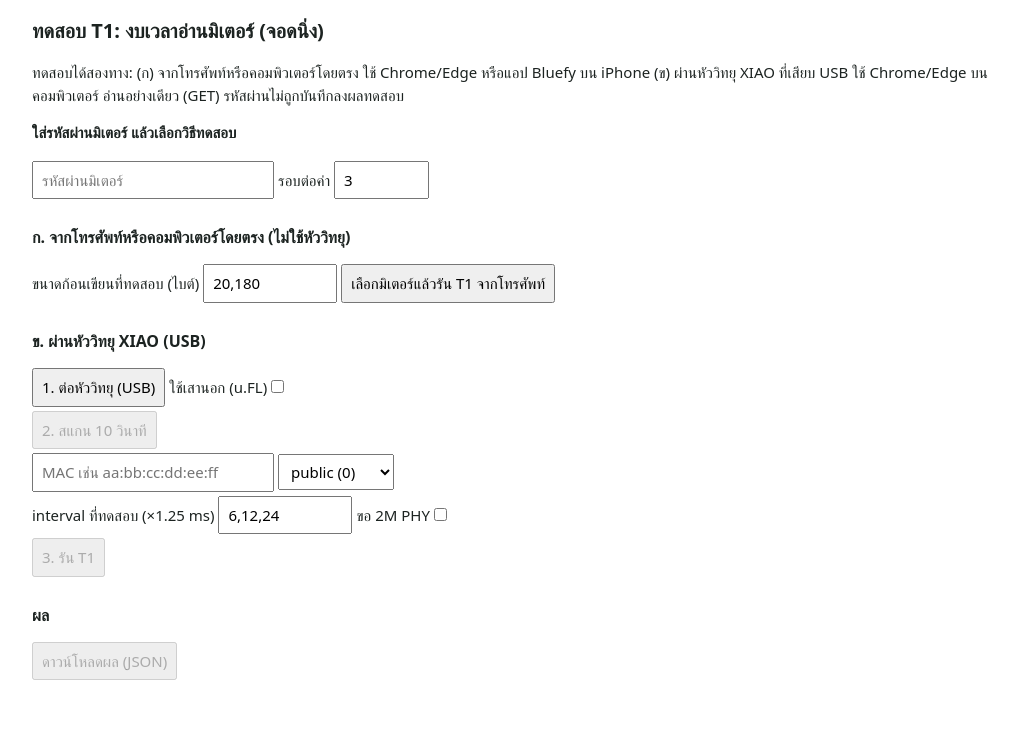
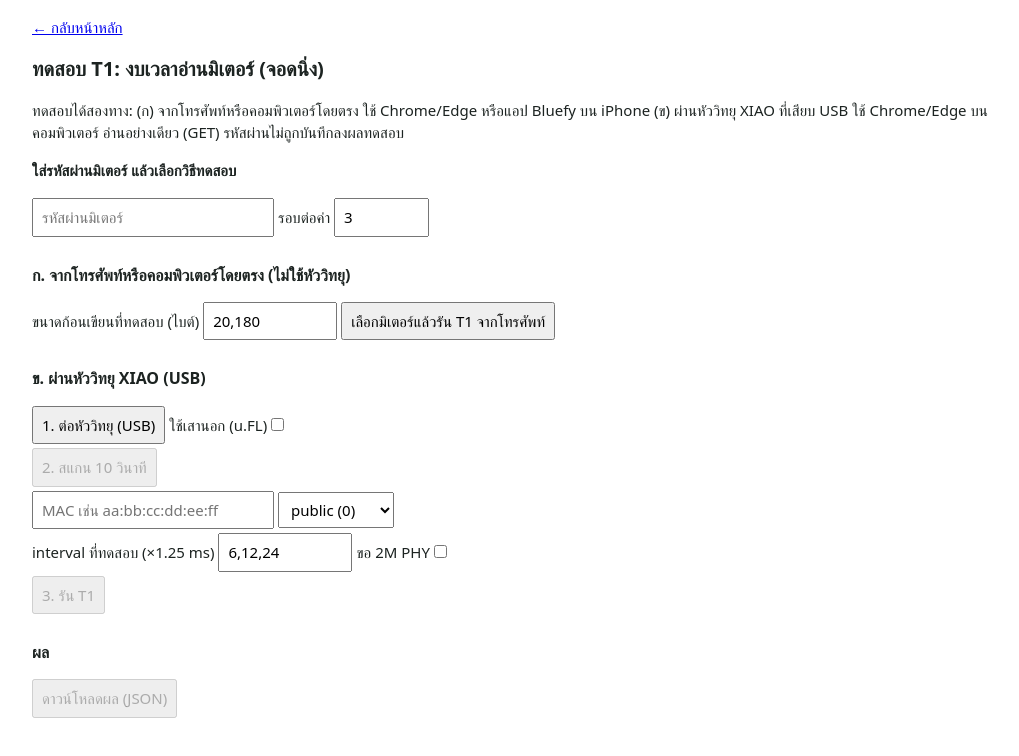
Before and after one commit to Pattarabordee/pea-emeter-reader, a website built with Vite: page bench.html in a window 1280 px wide. Shown: the whole page, without its empty margins (118-1137 px from the left). Built offline with nearby package versions, Linux system fonts and the light colour scheme.

Commit message:
feat(bench): link back to the main page
Co-Authored-By: Claude Fable 5.2 <noreply@anthropic.com>

```diff
--- a/bench.html
+++ b/bench.html
@@ -15,6 +15,7 @@
     </style>
   </head>
   <body>
+    <p><a href="./">← กลับหน้าหลัก</a></p>
     <h1>ทดสอบ T1: งบเวลาอ่านมิเตอร์ (จอดนิ่ง)</h1>
     <p>ทดสอบได้สองทาง: (ก) จากโทรศัพท์หรือคอมพิวเตอร์โดยตรง ใช้ Chrome/Edge หรือแอป Bluefy บน iPhone (ข) ผ่านหัววิทยุ XIAO ที่เสียบ USB ใช้ Chrome/Edge บนคอมพิวเตอร์ อ่านอย่างเดียว (GET) รหัสผ่านไม่ถูกบันทึกลงผลทดสอบ</p>
     <div id="app"></div>
```
